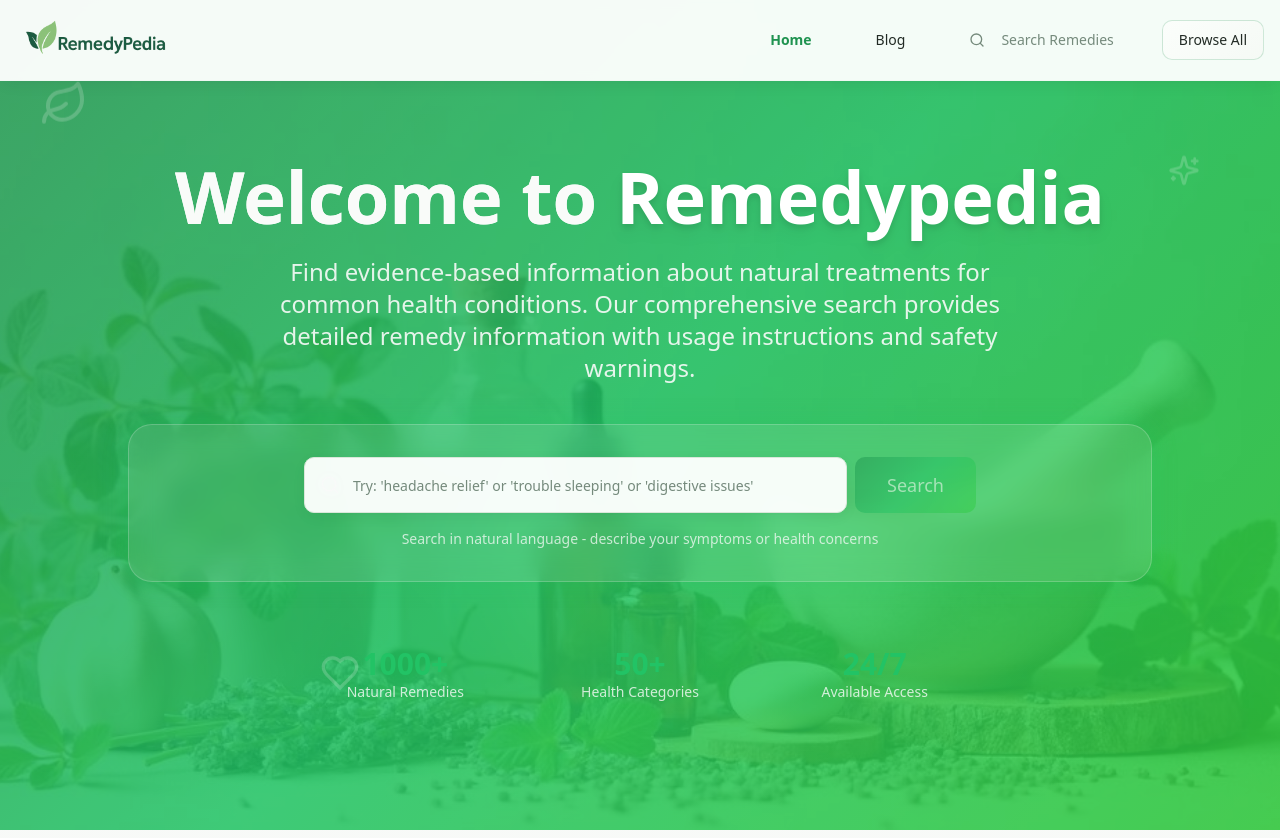
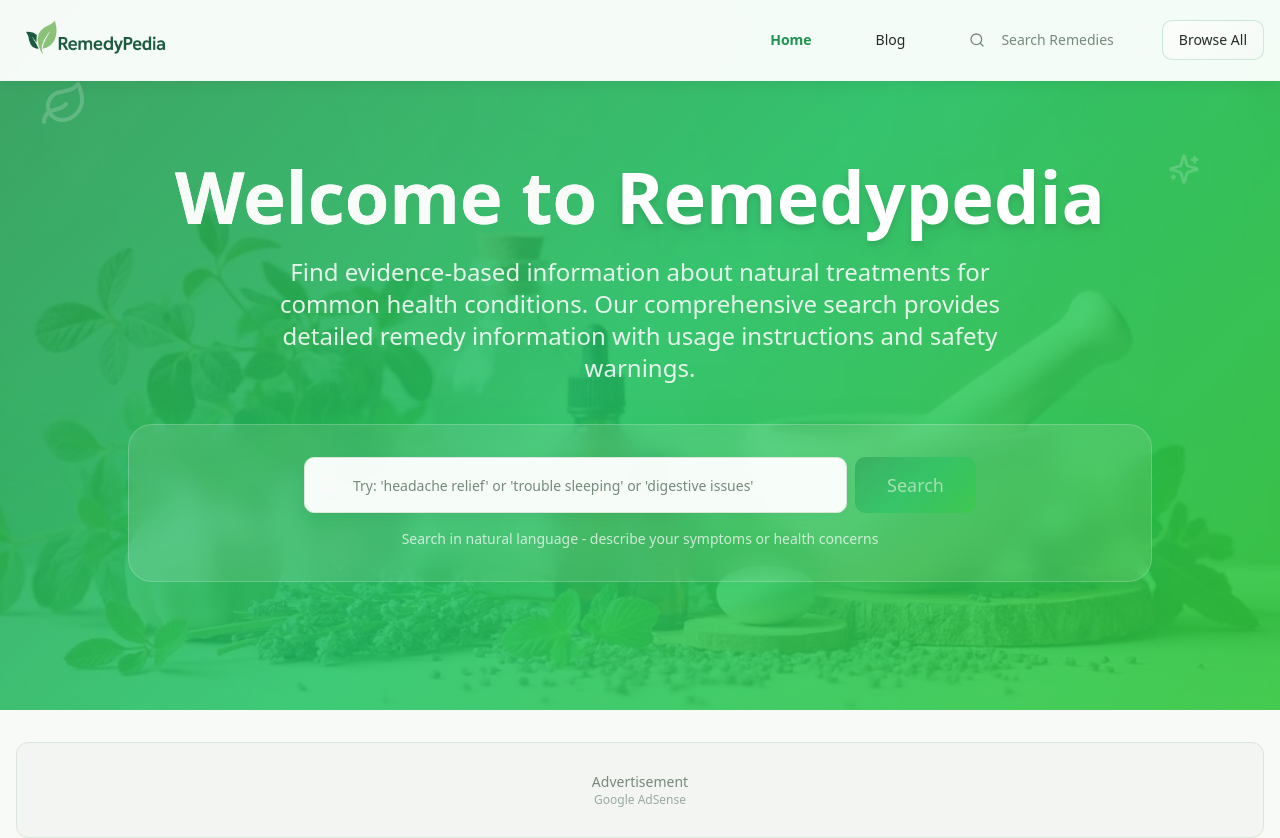
Before and after one commit to CurwinB/pedi, a React (Vite) app: page / in a window 1280 px wide. Shown: the top 838 px of the page. Built offline with nearby package versions, Linux system fonts and the light colour scheme.

Commit message:
Remove elements from homepage

```diff
--- a/src/pages/Index.tsx
+++ b/src/pages/Index.tsx
@@ -69,21 +69,6 @@ const Index = () => {
               </p>
             </div>
 
-            {/* Stats */}
-            <div className="grid grid-cols-3 gap-8 max-w-2xl mx-auto pt-6">
-              <div className="text-center animate-fade-in" style={{ animationDelay: '0.5s' }}>
-                <div className="text-3xl font-bold text-primary-glow">1000+</div>
-                <div className="text-sm opacity-80">Natural Remedies</div>
-              </div>
-              <div className="text-center animate-fade-in" style={{ animationDelay: '0.7s' }}>
-                <div className="text-3xl font-bold text-primary-glow">50+</div>
-                <div className="text-sm opacity-80">Health Categories</div>
-              </div>
-              <div className="text-center animate-fade-in" style={{ animationDelay: '0.9s' }}>
-                <div className="text-3xl font-bold text-primary-glow">24/7</div>
-                <div className="text-sm opacity-80">Available Access</div>
-              </div>
-            </div>
           </div>
         </div>
       </section>
```
